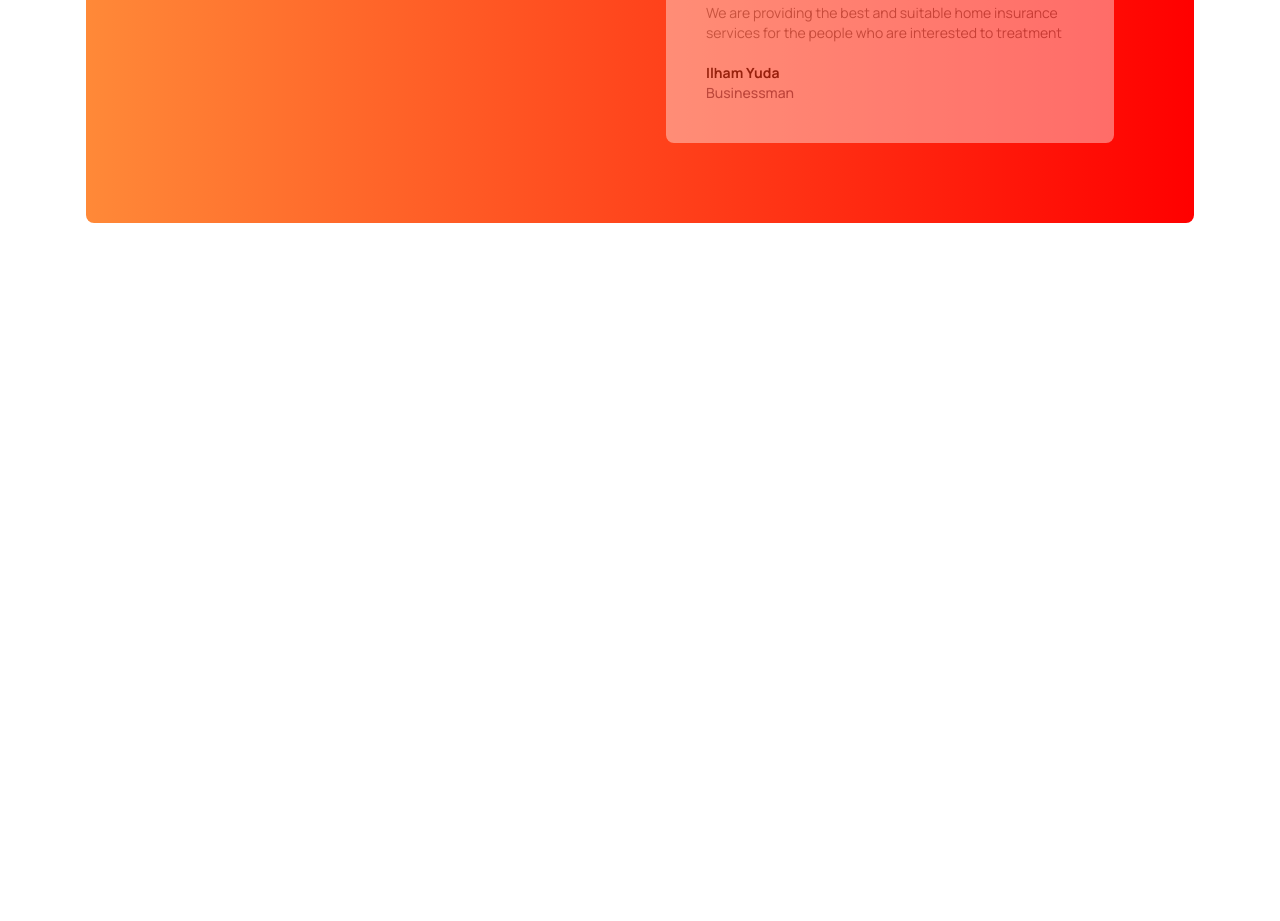
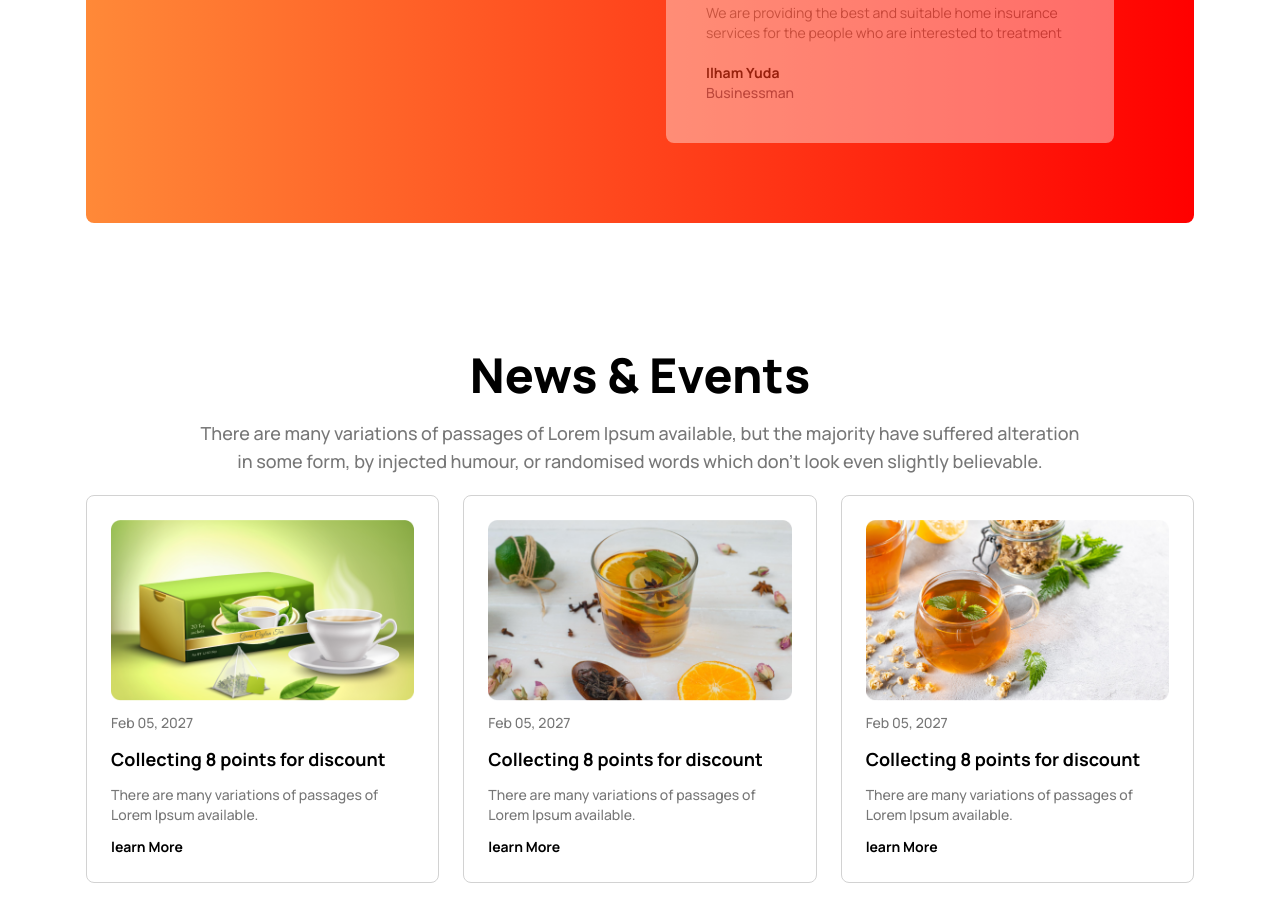
Before and after one commit to ibrahimaltr17/ph-tea-house, a plain HTML site: page index.html in a window 1280 px wide. Shown: the part 2513-3434 px from the top of the page. Before the commit the page ends 2736 px from the top, so only its background shows below. Drawn offline with nearby package versions, Linux system fonts and the light colour scheme.

Commit message:
News and Event Section Added

```diff
--- a/index.html
+++ b/index.html
@@ -170,7 +170,46 @@
                 </div>
             </div>
         </section>
-        <!-- Client Review Start -->
+        <!-- Client Review End -->
+
+        <!-- News and Event Section Start -->
+        <section class="my-32 space-y-5">
+            <h2 class="text-5xl font-extrabold text-center">News & Events</h2>
+            <p class="text-center md:text-lg text-xs text-[#777777] font-medium max-w-4xl m-auto">There are many variations of passages of Lorem Ipsum available, but the majority have suffered alteration in some form, by injected humour, or randomised words which don't look even slightly believable. </p>
+            <div class="news-container mt-7 grid gap-6 grid-cols-1 sm:grid-cols-2 md:grid-cols-3">
+                <!-- News 1 -->
+                <div class="news1 rounded-lg p-6 border border-[#D2D2D2] space-y-3">
+                    <img class="w-full" src="images/news-1.png" alt="">
+                    <p class="text-[#777777] text-sm font-medium">Feb 05, 2027</p>
+                    <h6 class="text-lg font-bold">Collecting 8 points for discount</h6>
+                    <p class="text-[#777777] text-sm font-medium">There are many variations of passages of Lorem Ipsum available.</p>
+                    <button class="text-sm font-bold">
+                        learn More
+                    </button>
+                </div>
+                <!-- News 2 -->
+                <div class="news1 rounded-lg p-6 border border-[#D2D2D2] space-y-3">
+                    <img class="w-full"  src="images/news-2.png" alt="">
+                    <p class="text-[#777777] text-sm font-medium">Feb 05, 2027</p>
+                    <h6 class="text-lg font-bold">Collecting 8 points for discount</h6>
+                    <p class="text-[#777777] text-sm font-medium">There are many variations of passages of Lorem Ipsum available.</p>
+                    <button class="text-sm font-bold">
+                        learn More
+                    </button>
+                </div>
+                <!-- News 3 -->
+                <div class="news1 rounded-lg p-6 border border-[#D2D2D2] space-y-3">
+                    <img class="w-full"  src="images/news-3.png" alt="">
+                    <p class="text-[#777777] text-sm font-medium">Feb 05, 2027</p>
+                    <h6 class="text-lg font-bold">Collecting 8 points for discount</h6>
+                    <p class="text-[#777777] text-sm font-medium">There are many variations of passages of Lorem Ipsum available.</p>
+                    <button class="text-sm font-bold">
+                        learn More
+                    </button>
+                </div>
+            </div>
+        </section>
+        <!-- News and Event Section End -->
     </main>
     <footer>
 
```
